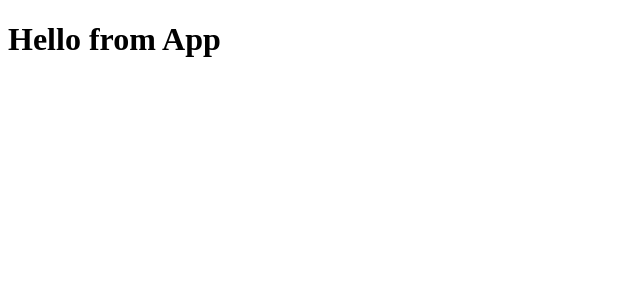
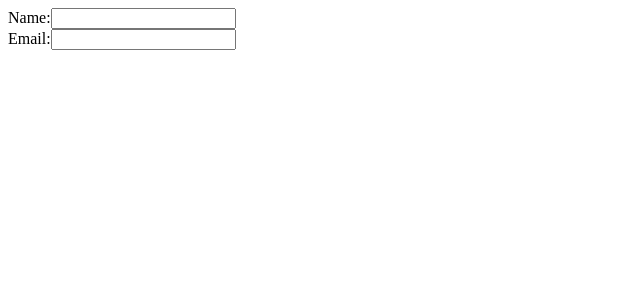
Before and after one commit to javidenis/formValidationsReact-practice, a React (Create React App) app: page / in a window 1280 px wide. Shown: the top 300 px of the page, without its empty margins (0-640 px from the left). Built offline with nearby package versions, Linux system fonts and the light colour scheme.

Commit message:
can display and update input text

```diff
--- a/src/App.js
+++ b/src/App.js
@@ -1,6 +1,8 @@
+import Form from "./components/Form";
+
 function App() {
   return (
-    <h1>Hello from App</h1>
+    <Form />
   );
 }
 
--- /dev/null
+++ b/src/components/Bio.js
@@ -0,0 +1,7 @@
+function Bio() {
+  return (
+    <h1>TEST</h1>
+  )
+}
+
+export default Bio;
--- /dev/null
+++ b/src/components/Email.js
@@ -0,0 +1,15 @@
+function Email({ email, setEmail }) {
+  return (
+    <div>
+      <label htmlFor="email">Email:</label>
+      <input
+        id="email"
+        type="text"
+        onChange={(e) => setEmail(e.target.value)}
+        value={email}
+      />
+    </div>
+  )
+}
+
+export default Email;
--- /dev/null
+++ b/src/components/Form.js
@@ -0,0 +1,28 @@
+import Name from "./Name";
+import Email from "./Email";
+// import Phone from "./Phone";
+// import Staff from "./Staff";
+// import Bio from "./Bio";
+
+import { useState } from 'react';
+
+function Form () {
+  const [name, setName] = useState("");
+  const [email, setEmail] = useState("");
+  // const [phone, setPhone] = useState("");
+  // const [phoneType, setPhoneType] = useState("");
+  // const [comments, setComments] = useState("");
+  // const [validationErrors, setValidationErrors] = useState([]);
+  // const [hasSubmitted, setHasSubmitted] = useState(false);
+  return (
+    <form>
+      <Name name={name} setName={setName}/>
+      <Email email={email} setEmail={setEmail}/>
+      {/* <Phone />
+      <Staff />
+      <Bio /> */}
+    </form>
+  )
+}
+
+export default Form;
--- /dev/null
+++ b/src/components/Name.js
@@ -0,0 +1,15 @@
+function Name({name, setName}) {
+  return (
+    <div>
+      <label htmlFor="name">Name:</label>
+      <input
+        id="name"
+        type="text"
+        onChange={(e) => setName(e.target.value)}
+        value={name}
+      />
+    </div>
+  )
+}
+
+export default Name;
--- /dev/null
+++ b/src/components/Phone.js
@@ -0,0 +1,7 @@
+function Phone() {
+  return (
+    <h1>TEST</h1>
+  )
+}
+
+export default Phone;
--- /dev/null
+++ b/src/components/Staff.js
@@ -0,0 +1,7 @@
+function Staff() {
+  return (
+    <h1>TEST</h1>
+  )
+}
+
+export default Staff;
```
